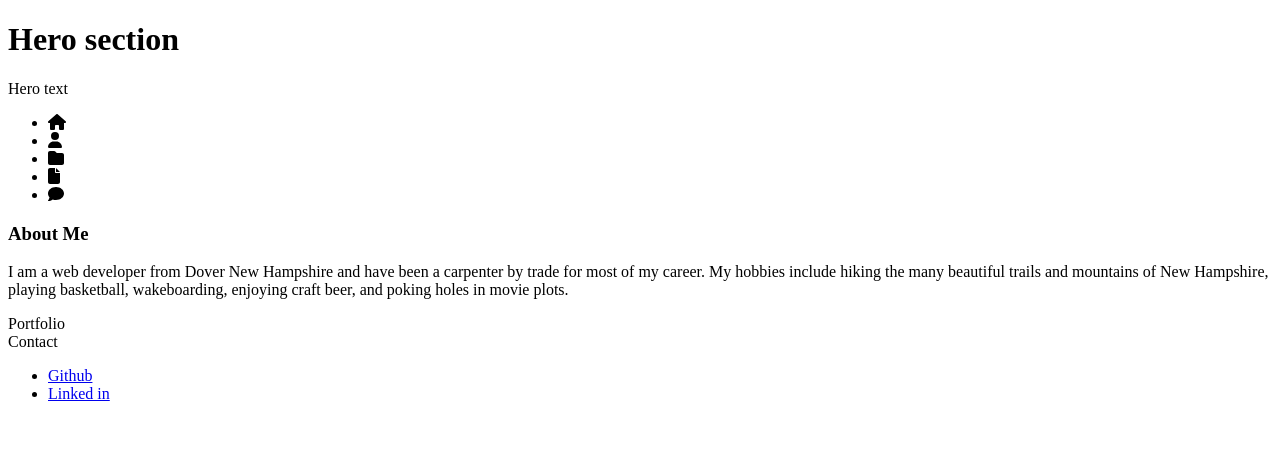
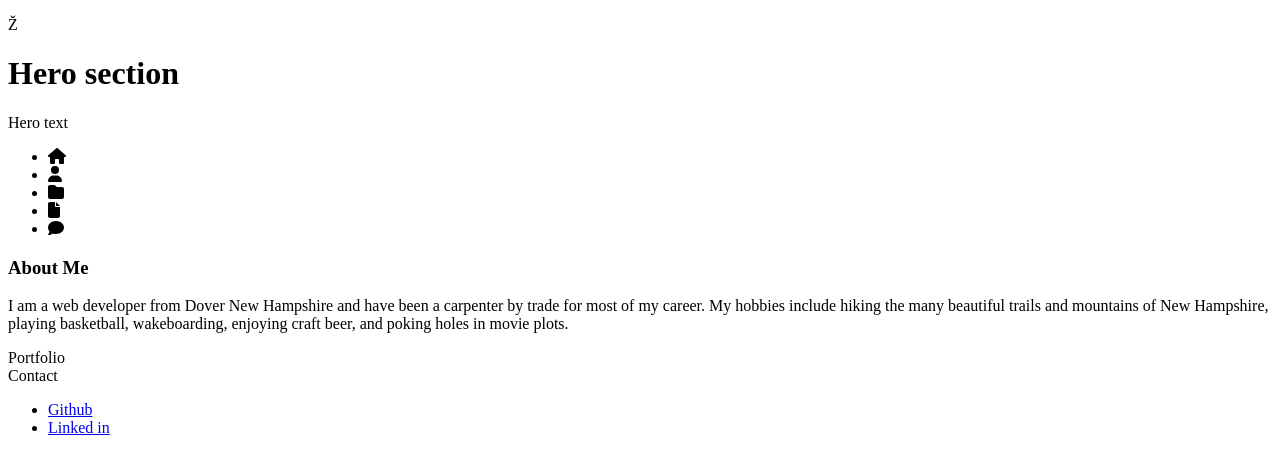
Before and after one commit to CIDoubleAgent/nz-portfolio-v3, a React (Create React App) app: page / in a window 1280 px wide. Shown: the top 474 px of the page. Built offline with nearby package versions, Linux system fonts and the light colour scheme; the HTML template or start-up script is replaced by a standard one.

Commit message:
Added logo

```diff
--- a/src/pages/Hero.js
+++ b/src/pages/Hero.js
@@ -3,6 +3,10 @@ import React from 'react'
 const Hero = () => {
   return (
     <div className='hero-image' alt='modo-2-keyboard'>
+      <div className='logo'>
+        <p>Ž</p>
+      </div>
+
       <div className='hero-text'>
         <h1>Hero section</h1>
         <p>Hero text</p>
--- a/src/scss/styles/_hero.scss
+++ b/src/scss/styles/_hero.scss
@@ -1,10 +1,3 @@
-.hero-image {
-    background-image: linear-gradient(rgba(0, 0, 0, 0.5), rgba(0, 0, 0, 0.5)), url('/src/images/Project Images/keyboard_modo-2_2.jpg');
-    // width: 100%;
-    height: 100%;
-    object-fit: contain;
-    overflow: hidden;
-}
 
 .hero-image {
     background-image: linear-gradient(rgba(0, 0, 0, 0.5), rgba(0, 0, 0, 0.35)), url('/src/images/Project Images/keyboard_modo-2_2.jpg');
@@ -14,16 +7,30 @@
     position: relative;
 }
 
+.logo {
+    margin: $base-padding;
+    border: $base-border-color 2px solid;
+    border-radius: 50%;
+    height: 15vh;
+    width: 15vh;
+    display: flex;
+    justify-content: center;
+    align-items: center;
+    // font-size: calc($base-font-size * 5);
+    font-size: 10vh;
+
+    position: absolute;
+    line-height: 1;
+}
+
 .hero-text {
+    padding: $base-padding;
     height: 50vh;
     color: white;
     display: flex;
     flex-direction: column;
     justify-content: flex-end;
     position: relative;
-    // bottom: 10vh;
-    // transform: rotate(-11deg);
-    padding: $base-padding;
 }
 
 .hero h1 {
```
